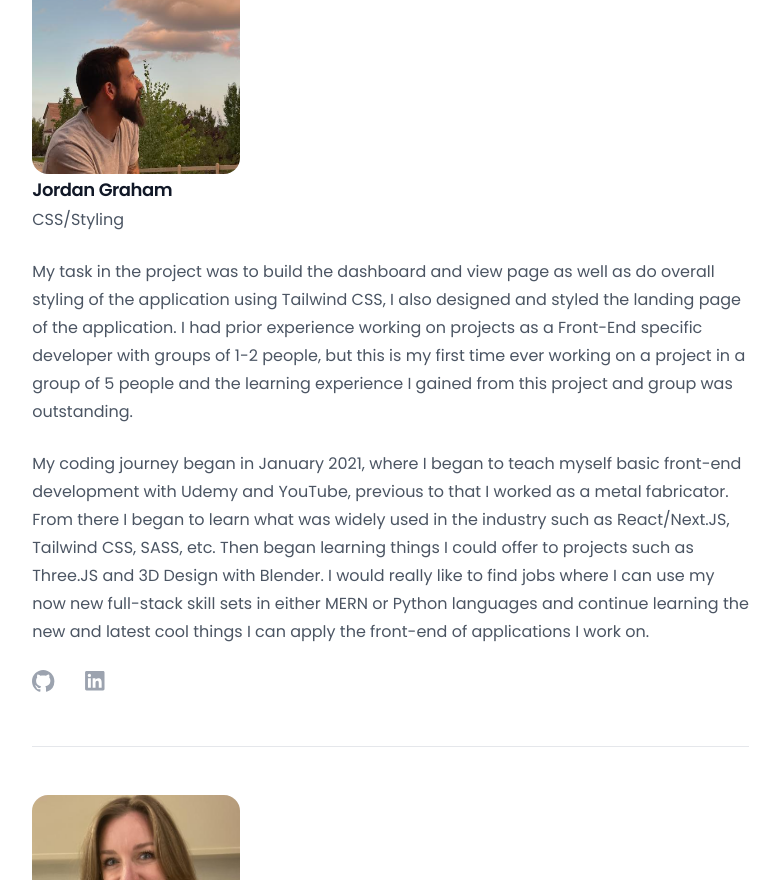
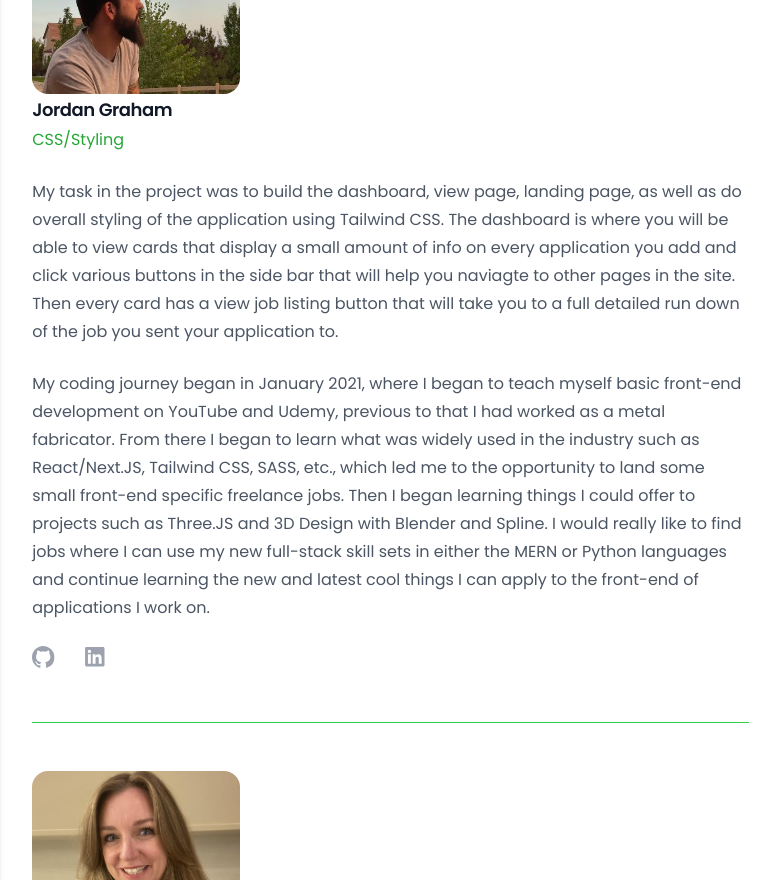
Before and after one commit to Robert-Best-2116/Group-Project, a React (Create React App) app in the folder client/: page /about in a window 1280 px wide. Shown: the part 1920-2800 px from the top of the page, without its empty margins (499-1279 px from the left). Built offline with nearby package versions, Linux system fonts and the light colour scheme.

Commit message:
Made adjustments/additions to About and Questions pages

```diff
--- a/client/src/components/About.jsx
+++ b/client/src/components/About.jsx
@@ -24,8 +24,8 @@ const team = [
         name: 'Jordan Graham',
         role: 'CSS/Styling',
         imageUrl: './img/3.png',
-        bio: 'My task in the project was to build the dashboard and view page as well as do overall styling of the application using Tailwind CSS, I also designed and styled the landing page of the application. I had prior experience working on projects as a Front-End specific developer with groups of 1-2 people, but this is my first time ever working on a project in a group of 5 people and the learning experience I gained from this project and group was outstanding.',
-        bioTwo: 'My coding journey began in January 2021, where I began to teach myself basic front-end development with Udemy and YouTube, previous to that I worked as a metal fabricator. From there I began to learn what was widely used in the industry such as React/Next.JS, Tailwind CSS, SASS, etc. Then began learning things I could offer to projects such as Three.JS and 3D Design with Blender. I would really like to find jobs where I can use my now new full-stack skill sets in either MERN or Python languages and continue learning the new and latest cool things I can apply the front-end of applications I work on.',
+        bio: 'My task in the project was to build the dashboard, view page, landing page, as well as do overall styling of the application using Tailwind CSS. The dashboard is where you will be able to view cards that display a small amount of info on every application you add and click various buttons in the side bar that will help you naviagte to other pages in the site. Then every card has a view job listing button that will take you to a full detailed run down of the job you sent your application to.',
+        bioTwo: 'My coding journey began in January 2021, where I began to teach myself basic front-end development on YouTube and Udemy, previous to that I had worked as a metal fabricator. From there I began to learn what was widely used in the industry such as React/Next.JS, Tailwind CSS, SASS, etc., which led me to the opportunity to land some small front-end specific freelance jobs. Then I began learning things I could offer to projects such as Three.JS and 3D Design with Blender and Spline. I would really like to find jobs where I can use my new full-stack skill sets in either the MERN or Python languages and continue learning the new and latest cool things I can apply to the front-end of applications I work on.',
         linkedinUrl: 'https://www.linkedin.com/in/jgwebdev38/',
         githubUrl: 'https://github.com/jgrahamwebdev',
     },
@@ -33,8 +33,8 @@ const team = [
         name: 'Brittany Lystrup',
         role: 'Login and Registration',
         imageUrl: './img/4.jpg',
-        bio: `I took on the login and registration piece, not really realizing how much of a task I had agreed to take on. I got to learn completely new code and libraries/dependencies, such as cookie-parser, .env, and jsonwebtoken, while also learning some familiar code but specifically for Express/Node, such as using bcrypt. My biggrest challenge of the whole taks was figuring out how to utilize the user's info within the application once they are registered/logged in (I have been coding in my dreams this past week trying to figure it out).`,
-        bioTwo: `My fun fact I always use is that I worked at an amusement park in southern California as a costume character for several summers in college, typically as Bugs Bunny or Wile E Coyote. Other than that, I have worked just about every front of house position in restaurants. And for the last 9 years, I have worked for Nodstrom Corporate, most recently as a Product Developer for Young Adult Women's Apparel. I am looking for a full time gig, either remote or hybrid, at a company that values its employees and a healthy work life balance. And also pays well so that I can actually buy a house in the Seattle market.`,
+        bio: `I took on the login and registration piece, not really realizing how much of a task I had agreed to take on. I got to learn completely new code and libraries/dependencies, such as cookie-parser, .env, and jsonwebtoken, while also learning some familiar code but specifically for Express/Node, such as using bcrypt. My biggrest challenge of the whole task was figuring out how to utilize the user's info within the application once they are registered/logged in (I have been coding in my dreams this past week trying to figure it out).`,
+        bioTwo: `My fun fact I always use is that I worked at an amusement park in southern California as a costume character for several summers in college, typically as Bugs Bunny or Wile E Coyote. Other than that, I have worked just about every front of house position in restaurants. And for the last 9 years, I have worked for Nordstrom Corporate, most recently as a Product Developer for Young Adult Women's Apparel. I am looking for a full time gig, either remote or hybrid, at a company that values its employees and a healthy work life balance. And also pays well so that I can actually buy a house in the Seattle market.`,
         linkedinUrl: 'https://www.linkedin.com/in/brittany-lystrup/',
         githubUrl: 'https://github.com/BLystrup',
     },
@@ -51,10 +51,11 @@ const team = [
 
 const About = () => {
     return (
-        <div className="bg-white py-24 md:py-32">
+        <div className="bg-white py-8 md:py-12">
         <div className="mx-auto grid max-w-7xl grid-cols-1 gap-x-8 gap-y-20 px-6 lg:px-8 xl:grid-cols-5">
 
-            <div className="max-w-2xl xl:col-span-2">
+            <div className="max-w-2xl xl:col-span-2 shadow-md py-4 md:py-0 px-4 rounded">
+                <img className='hidden md:block mb-4 md:w-full w-full h-auto m-auto' src='/img/resume2.png' />
                 <h2 className="text-3xl font-bold tracking-tight text-gray-900 sm:text-4xl">About our team</h2>
                 <p className="mt-6 text-lg leading-8 text-gray-600">Application Tracker was created as the group project component for the final class of Coding Dojo's full stack engineering program.</p>
                 <div className='w-full flex items-center justify-end md:justify-start mt-4'>
@@ -63,13 +64,13 @@ const About = () => {
             </div>
 
 
-            <ul role="list" className="-mt-12 space-y-12 divide-y divide-gray-200 xl:col-span-3">
+            <ul role="list" className="-mt-12 space-y-12 divide-y divide-[#2ECC40] xl:col-span-3">
             {team.map((member) => (
             <li key={member.name} className="flex flex-col gap-10 pt-12 sm:flex-row">
             <div>
                 <img className="aspect-[4/5] w-52 flex-none rounded-2xl object-cover" src={member.imageUrl} alt="" />
                 <h4 className="text-lg font-semibold leading-8 tracking-tight text-gray-900">{member.name}</h4>
-                <p className="text-base leading-7 text-gray-600">{member.role}</p>
+                <p className="text-base leading-7 text-[#25a734]">{member.role}</p>
                 <p className="mt-6 text-base leading-7 text-gray-600">{member.bio}</p>
                 <p className="mt-6 text-base leading-7 text-gray-600">{member.bioTwo}</p>
 
--- a/client/src/components/Questions.jsx
+++ b/client/src/components/Questions.jsx
@@ -6,7 +6,7 @@ const faqs = [
   {
     question: "What's Application Tracker?",
     answer:
-      "Lorem ipsum dolor sit amet consectetur adipisicing elit. Quas cupiditate laboriosam fugiat.",
+      "It is an easy and efficient way of keeping track of where and to whom you have sent your application and gives you the ability to update the status of your application during the interview and/or hiring process.",
   },
   {
     question: "How was Application Tracker built",
@@ -16,7 +16,7 @@ const faqs = [
   {
     question: "Who was part of the build team?",
     answer:
-      "Alex, Brittany, Jordan, Katie, and Robert",
+      "Alex Konnaris, Brittany Lystrup, Jordan Graham, Katie Innes, and Robert Best",
   },
 ]
 
```
Also changed, not shown: client/public/img/resume2.png (added).
